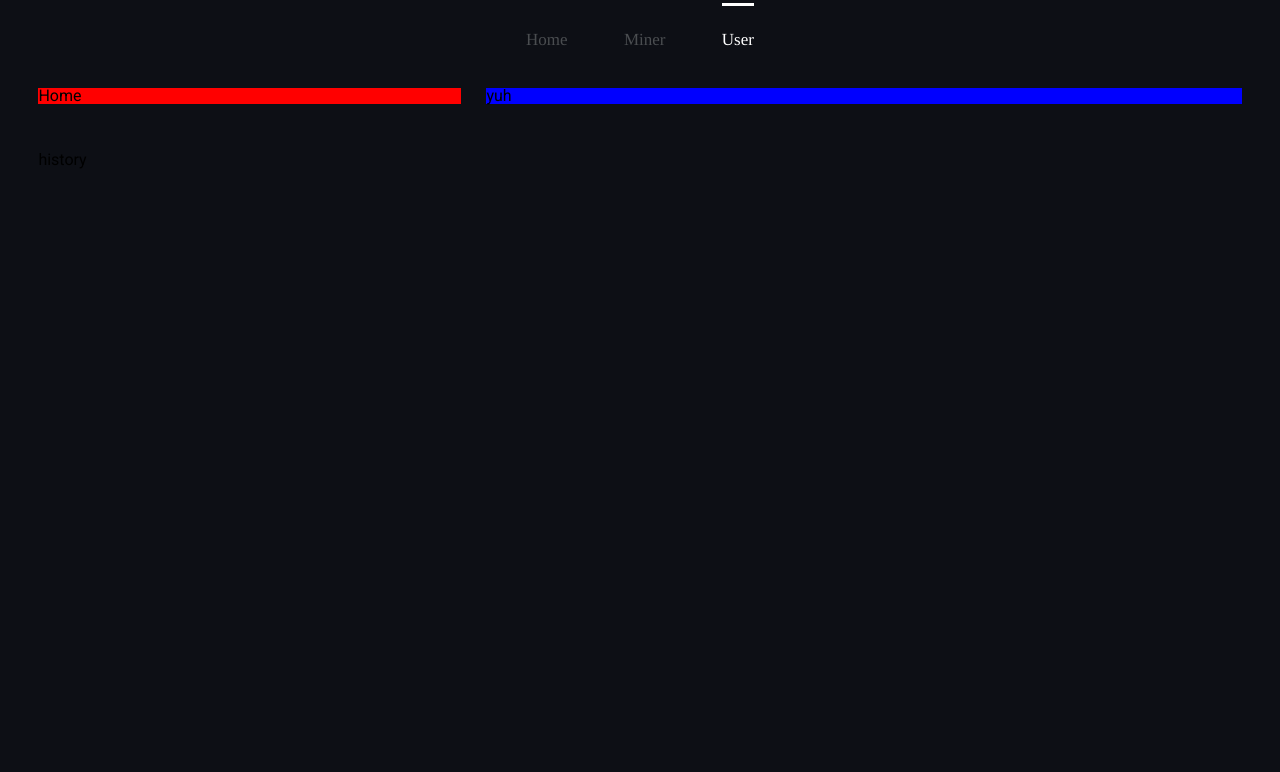
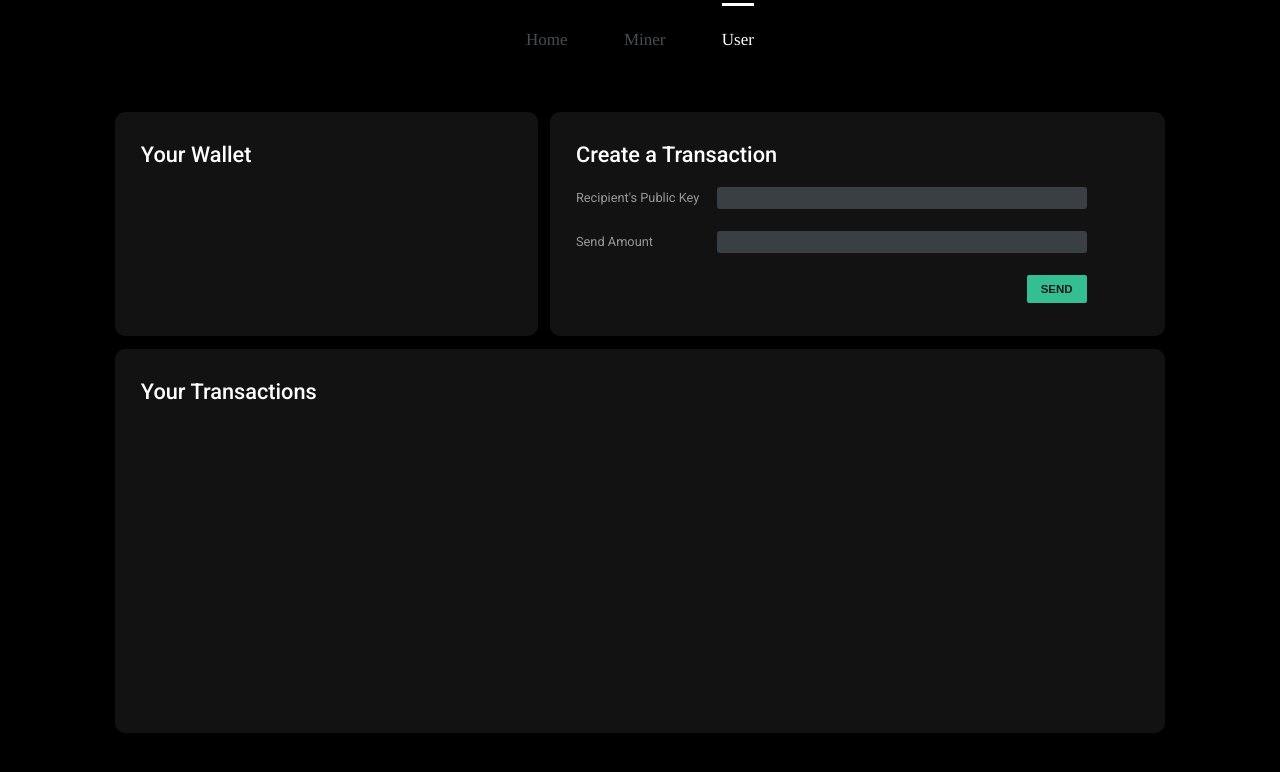
Before and after one commit to jeresher/Web-PaperToken, a React app in the folder client/: page /user in a window 1280 px wide. Built offline with nearby package versions, Linux system fonts and the light colour scheme; no server answers.

Commit message:
created form inputs for creating a new transaction

```diff
--- a/client/src/Components/User.js
+++ b/client/src/Components/User.js
@@ -1,6 +1,8 @@
 import React from 'react';
 import Wallet from './User/Wallet';
 import Transaction from './User/Transaction';
+import History from './User/History';
+import test from '../Assets/test.svg'
 
 function User() {
     return (
@@ -11,11 +13,7 @@ function User() {
         </section>
 
         <section className="secondrow">
-
-          <section className="history-container">
-            <h2>history</h2>
-          </section>
-
+          <History />
         </section>
 
       </div>
--- a/client/src/Components/User/Transaction.js
+++ b/client/src/Components/User/Transaction.js
@@ -3,7 +3,18 @@ import React from 'react';
 function Transaction() {
     return (
         <div className="transaction-container">
-            <h1>yuh</h1>
+            <h1>Create a Transaction</h1>
+            <div className="transaction-form">
+                <div className="public-key flex-row">
+                    <h4>Recipient's Public Key</h4>
+                    <input type="text"></input>
+                </div>
+                <div className="amount flex-row">
+                    <h4>Send Amount</h4>
+                    <input type="number" max="30"></input>
+                </div>
+                <button>SEND</button>
+            </div>
         </div>
     )
 }
--- a/client/src/Components/User/Wallet.js
+++ b/client/src/Components/User/Wallet.js
@@ -1,10 +1,20 @@
-import React from 'react';
+import React, { useEffect } from 'react';
 
 function Wallet() {
 
+
+  function retrieveWalletInfo() {
+    fetch("http://localhost:5000/api/wallet-info")
+    .then(res => res.json())
+    .then(result => console.log(result))
+    .catch(err => console.log(err))
+  }
+
+  useEffect(() => retrieveWalletInfo(), [])
+
   return (
     <div className="wallet-container">
-      <h1>Home</h1>
+      <h1>Your Wallet</h1>
     </div>
   );
 }
--- a/client/src/Style/App.css
+++ b/client/src/Style/App.css
@@ -26,7 +26,7 @@ footer, header, hgroup, menu, nav, section {
 }
 body {
     font-family: 'Roboto', sans-serif;
-    background-color: #0d0f15;
+    background-color: black;
     line-height: 1;
 }
 ol, ul {
@@ -117,6 +117,13 @@ canvas {
     display: flex;
 }
 
+.mini-divider {
+    margin: .7vh 0;
+    width: 1.4vw;
+    height: .2vh;
+    background-color: white;
+}
+
 /* HOME CONTAINER */
 
 .home-container {
@@ -168,23 +175,120 @@ canvas {
 }
 
 .user-container .firstrow {
-    padding: 3vh 3vw;
+    padding: 6vh 9vw 0vh 9vw;
     display: flex;
+    align-items: flex-start;
     justify-content: space-between;
 }
 
 .firstrow .wallet-container {
-    width: 33vw;
-    background-color: red;
+    padding: 4vh 2vw;
+    width: 29vw;
+    height: 20vh;
+    color: white;
+    background-color: #121212;
+    border-radius: 10px;
 }
 
 .firstrow .transaction-container {
+    padding: 4vh 2vw;
     flex-grow: 2;
-    margin-left: 2vw;
-    background-color: blue;
+    height: 20vh;
+    margin-left: 1vw;
+    color: white;
+    background-color: #121212;
+    border-radius: 10px;
 }
 
 .user-container .secondrow {
-    padding: 3vh 3vw;
+    padding: 1vw 9vw;
+}
 
+.secondrow .history-container {
+    padding: 4vh 2vw;
+    height: 40vh;
+    color: white;
+    background-color: #121212;
+    border-radius: 10px;
 }
+
+/* USER: WALLET CONTAINER */
+
+.wallet-container h1 {
+    font-size: 1.7vw;
+    font-weight: 500;
+}
+
+/* USER: TRANSACTION CONTAINER */
+
+.transaction-container h1 {
+    font-size: 1.7vw;
+    font-weight: 500;
+}
+
+.transaction-form {
+    color: #979797;
+}
+
+
+.transaction-form .flex-row {
+    margin: 2.7vh 0;
+    display: flex;
+    align-items: center;
+}
+
+.transaction-form .flex-row h4 {
+    font-size: 1vw;
+    flex-basis: 25%;
+}
+
+.transaction-form .flex-row input {
+    width: 65%;
+    height: 20px;
+    color: white;
+    background-color: #393F43;
+    border: 0;
+    border-radius: 3px;
+    /* border-bottom: 1px solid #5E5F62; */
+}
+
+.transaction-form button {
+    margin-right: 4.1vw;
+    float: right;
+    padding: 1vh 1.1vw;
+    color: #1b1b1b;
+    font-size: .9vw;
+    font-weight: 900;
+    background-color: #33BF91;
+    border: 0;
+    border-radius: 2px;
+}
+
+
+
+.detail-split-box {
+    display: flex;
+    align-items: center;
+    padding: 0;
+    margin: 3%;
+}
+
+.detail-split-box h6 {
+    margin: 0;
+    flex-basis: 20%;
+}
+
+.detail-split-box input, select {
+    width: 74%;
+    background-color: white;
+    border: 1px solid #CCCFD8;
+    border-radius: 3px;
+    height: 25px;
+}
+
+/* USER: HISTORY CONTAINER */
+
+.history-container h1 {
+    font-size: 1.7vw;
+    font-weight: 500;
+}
```
